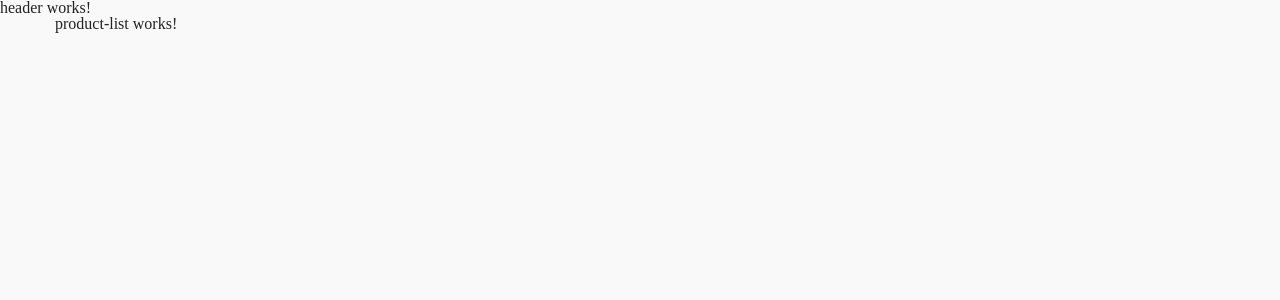
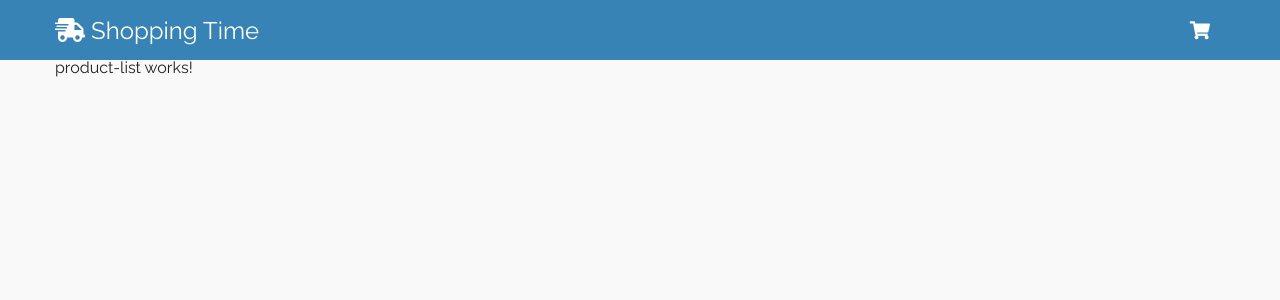
Before and after one commit to iamalperen/Shopping-Time-Angular-Web-App, an Angular app: page /products in a window 1280 px wide. Shown: the top 300 px of the page. Built offline with nearby package versions, Linux system fonts and the light colour scheme.

Commit message:
Header Component Completed and Test Cases Updated

```diff
--- a/src/app/app-routing.module.ts
+++ b/src/app/app-routing.module.ts
@@ -3,7 +3,7 @@ import {Routes, RouterModule} from '@angular/router';
 import {ProductListComponent} from "./components/product-list/product-list.component";
 import {CartComponent} from "./components/cart/cart.component";
 
-const routes: Routes = [
+export const routes: Routes = [
     {
         path: '',
         redirectTo: '/products',
@@ -19,7 +19,7 @@ const routes: Routes = [
     },
     {
         path: '**',
-        redirectTo: '',
+        redirectTo: '/products',
         pathMatch: 'full'
     }
 ];
--- a/src/app/components/header/header.component.html
+++ b/src/app/components/header/header.component.html
@@ -1,3 +1,18 @@
-<p>
-  header works!
-</p>
+<header class="header">
+  <nav class="container header__nav">
+    <div class="header__logo-section">
+      <a routerLink="/" class="header__logo-link">
+        <i class="fas fa-shipping-fast"></i>
+        Shopping Time
+      </a>
+    </div>
+    <ul class="header__menu-section" *ngIf="router.url != '/cart'">
+      <li class="header__menu-item cart-items">
+        <a class="header__menu-item-link" routerLink="/cart">
+          <span class="header__menu-cart-items">{{cart$ | async}}</span>
+          <i class="fas fa-shopping-cart"></i>
+        </a>
+      </li>
+    </ul>
+  </nav>
+</header>
--- a/src/app/components/header/header.component.scss
+++ b/src/app/components/header/header.component.scss
@@ -0,0 +1,30 @@
+
+
+.header {
+    background-color: #3783b5;
+}
+
+.header__nav {
+    display: flex;
+    align-items: center;
+    justify-content: space-between;
+    height: 60px;
+}
+
+.header__logo-link{
+    font-size: 24px;
+    font-weight: 400;
+    color: #ffffff;
+}
+
+.cart-items .header__menu-item-link {
+    display: inline-block;
+    padding: 15px;
+    color: #ffffff;
+    font-size: 18px;
+}
+
+.header__menu-item.cart-items:hover {
+    background-color: rgba(37, 54, 74, 0.39);
+    border-radius: 5px;
+}
--- a/src/app/components/header/header.component.ts
+++ b/src/app/components/header/header.component.ts
@@ -1,4 +1,6 @@
 import { Component, OnInit } from '@angular/core';
+import {Observable} from 'rxjs';
+import {Router} from '@angular/router';
 
 @Component({
   selector: 'app-header',
@@ -6,8 +8,9 @@ import { Component, OnInit } from '@angular/core';
   styleUrls: ['./header.component.scss']
 })
 export class HeaderComponent implements OnInit {
+  cart$: Observable<number>;
 
-  constructor() { }
+  constructor(private router: Router) { }
 
   ngOnInit() {
   }
--- a/src/styles.scss
+++ b/src/styles.scss
@@ -28,3 +28,11 @@ body {
     width: 1170px;
   }
 }
+
+* {
+  font-family: 'Raleway', sans-serif;
+}
+
+a {
+  text-decoration: none;
+}
```
Also changed, not shown: 2 other files (tests, documents, lock files or other folders).
